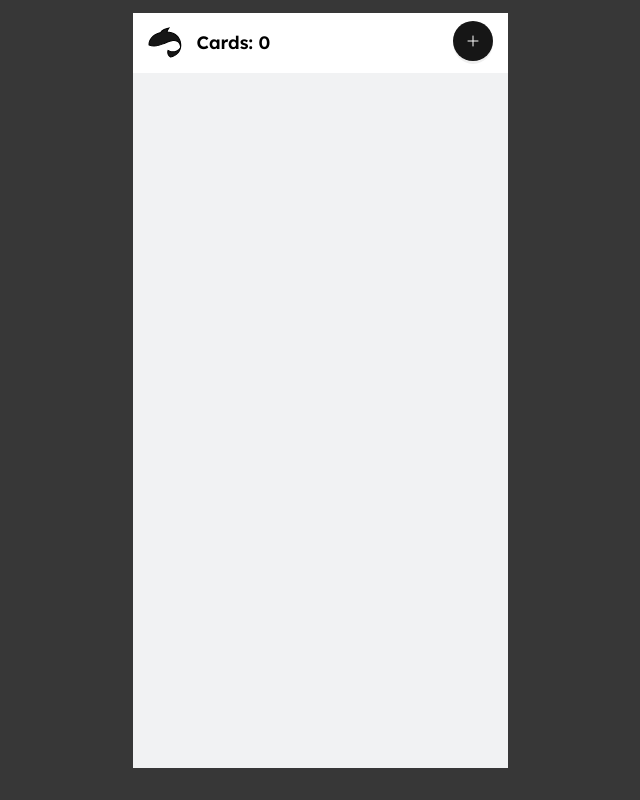
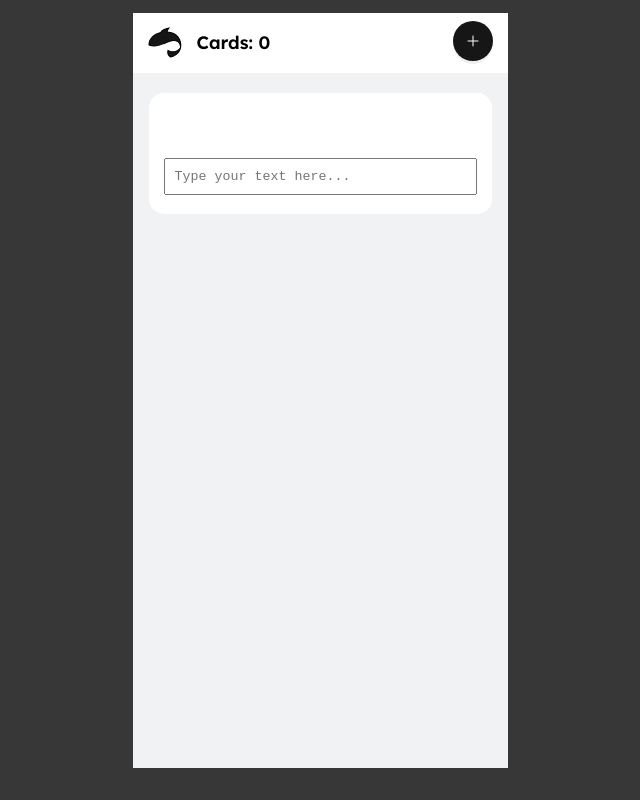
Before and after one commit to patryk-pi/fischkapp, a React (Vite) app: page / in a window 1280 px wide. Shown: the whole page, without its empty margins (320-960 px from the left). Built offline with nearby package versions, Linux system fonts and the light colour scheme.

Commit message:
created basic add card layout

```diff
--- a/src/App.jsx
+++ b/src/App.jsx
@@ -1,5 +1,6 @@
 import { AppHeader } from "./components/AppHeader";
 import { AppLayout } from "./components/AppLayout";
+import { AddCard } from "./components/AddCard";
 
 import "./scss/main.scss";
 
@@ -7,6 +8,7 @@ function App() {
     return (
         <AppLayout>
             <AppHeader />
+            <AddCard></AddCard>
         </AppLayout>
     );
 }
--- /dev/null
+++ b/src/components/AddCard.module.css
@@ -0,0 +1,8 @@
+.addCard {
+    width: 343px;
+
+    background: white;
+    border-radius: 15px;
+    margin: 0 auto;
+    padding: 15px;
+}
--- /dev/null
+++ b/src/components/AddCard.tsx
@@ -0,0 +1,19 @@
+import React, { useState } from "react";
+import styles from "./AddCard.module.css";
+import { ReactNode } from "react";
+import { AddCardFront } from "./AddCardFront";
+
+type CardProps = {
+    children: ReactNode;
+};
+
+export const AddCard = (props: CardProps) => {
+    const [question, setQuestion] = useState<string>("");
+    const [answer, setAnswer] = useState<string>("");
+
+    return (
+        <div className={styles.addCard}>
+            <AddCardFront question={question} setQuestion={setQuestion} />
+        </div>
+    );
+};
--- /dev/null
+++ b/src/components/AddCardFront.module.css
@@ -0,0 +1,8 @@
+textarea {
+    margin-top: 50px;
+    width: 100%;
+    padding: 10px;
+    overflow: hidden;
+
+    resize: none;
+}
--- /dev/null
+++ b/src/components/AddCardFront.tsx
@@ -0,0 +1,33 @@
+import styles from "./AddCardFront.module.css";
+
+type AddCardFrontProps = {
+    question: string;
+    setQuestion: React.Dispatch<React.SetStateAction<string>>;
+};
+
+export const AddCardFront = ({ question, setQuestion }: AddCardFrontProps) => {
+    const handleInputChange = (e: React.ChangeEvent<HTMLTextAreaElement>) => {
+        setQuestion(e.target.value);
+    };
+
+    const resizeTextArea = (e: React.ChangeEvent<HTMLTextAreaElement>) => {
+        e.target.style.height = "auto";
+        e.target.style.height = `${e.target.scrollHeight}px`;
+    };
+
+    return (
+        <>
+            <form action="submit">
+                <textarea
+                    name="question"
+                    rows={1}
+                    className={styles.textarea}
+                    onInput={resizeTextArea}
+                    onChange={handleInputChange}
+                    value={question}
+                    placeholder="Type your text here..."
+                ></textarea>
+            </form>
+        </>
+    );
+};
--- a/src/components/AppHeader.module.css
+++ b/src/components/AppHeader.module.css
@@ -1,6 +1,7 @@
 .header {
     height: 60px;
     background: #fff;
+    margin-bottom: 20px;
 }
 
 .container {
--- a/src/components/AppLayout.module.css
+++ b/src/components/AppLayout.module.css
@@ -3,4 +3,5 @@
     height: 755px;
     margin: 1% auto;
     background: #f1f2f3;
+    overflow: scroll;
 }
```
